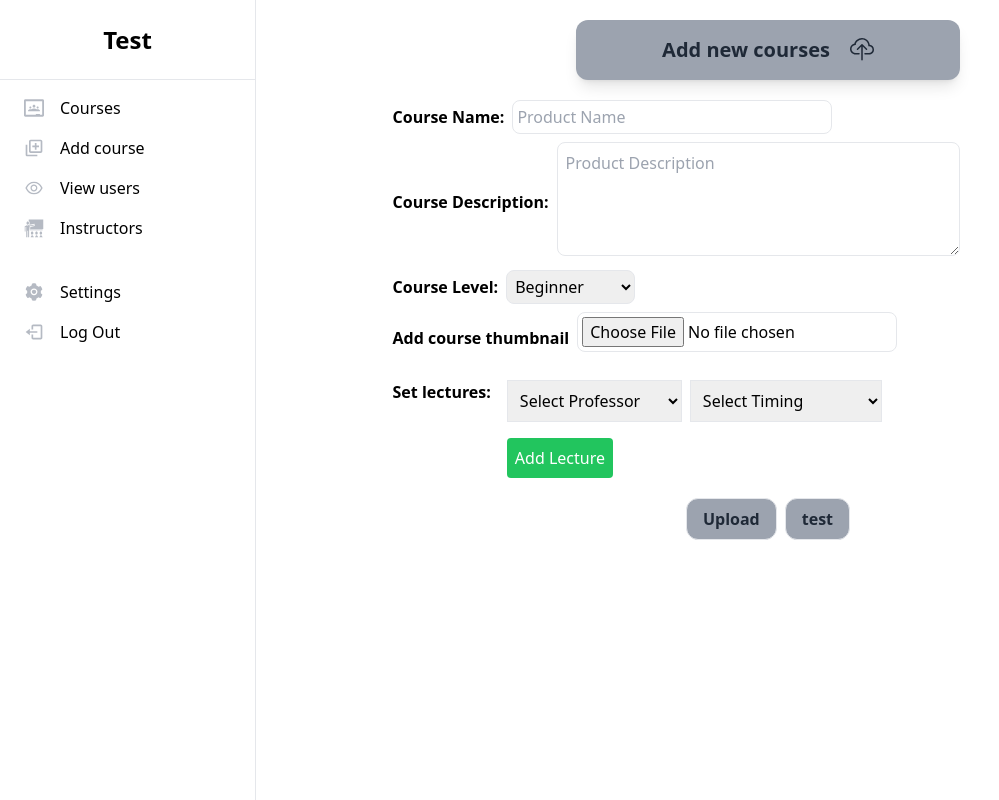
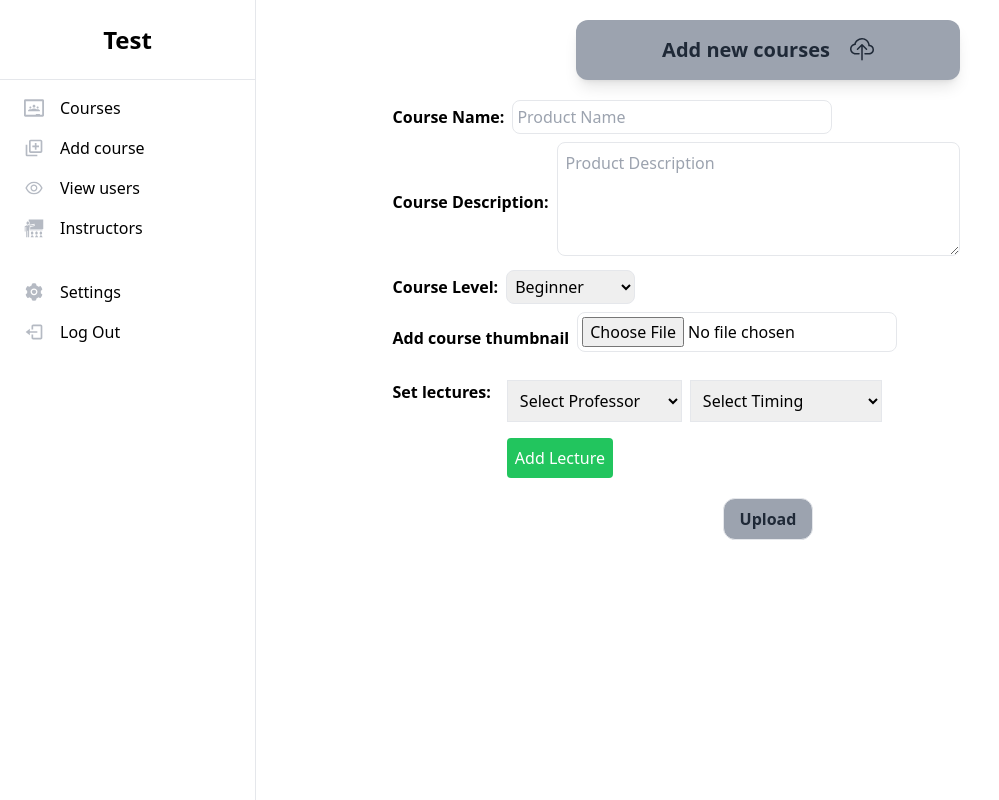
Before and after one commit to Sainath0604/Lecture-Scheduler-Frontend, a React (Vite) app: page /uploadCourse in a window 1280 px wide. Shown: the whole page, without its empty margins (0-999 px from the left). Built offline with nearby package versions, Linux system fonts and the light colour scheme.

Commit message:
remove redundant code

```diff
--- a/src/admin/UploadCourse.jsx
+++ b/src/admin/UploadCourse.jsx
@@ -122,14 +122,6 @@ function UploadCourse() {
     "4:00 PM - 5:00 PM",
     "5:00 PM - 6:00 PM",
   ];
-
-  function handleTest() {
-    console.log("Course Name:", courseName);
-    console.log("Description:", description);
-    console.log("Level:", cLevel);
-    console.log("Selected File:", selectedFile);
-    console.log("Lectures:", lecture);
-  }
 
   return (
     <div className="md:flex bg-white">
@@ -271,18 +263,12 @@ function UploadCourse() {
               </div>
             </div>
           </div>
-          <div className="flex gap-2 items-center mt-5">
+          <div className="flex items-center mt-5">
             <button
               className="border bg-gray-400 rounded-xl font-bold text-gray-800 px-4 py-2 text-md lg:text-md  "
               onClick={handleUpload}
             >
               Upload
-            </button>
-            <button
-              className="border bg-gray-400 rounded-xl font-bold text-gray-800 px-4 py-2 text-md lg:text-md  "
-              onClick={handleTest}
-            >
-              test
             </button>
           </div>
         </div>
```
